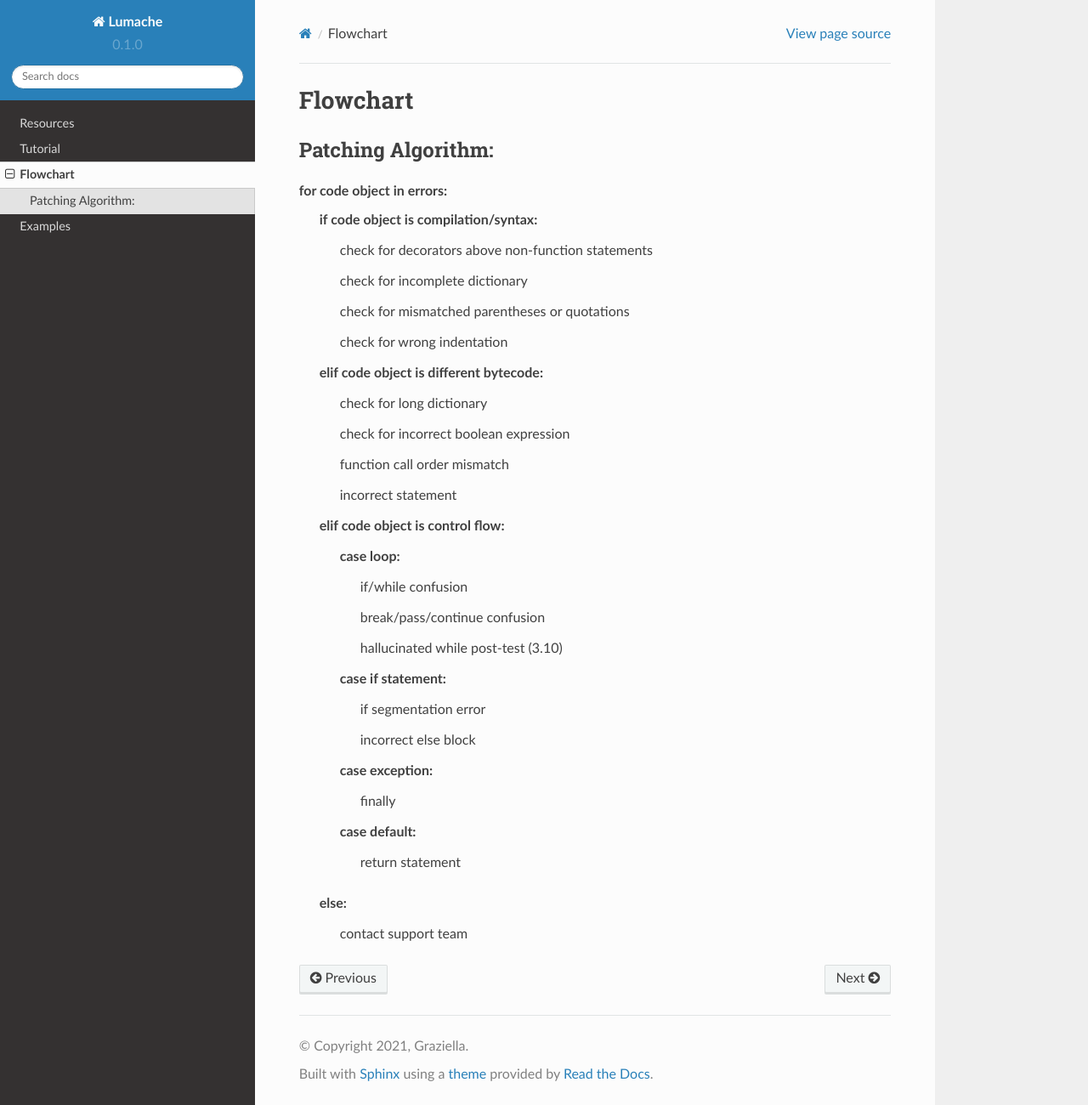
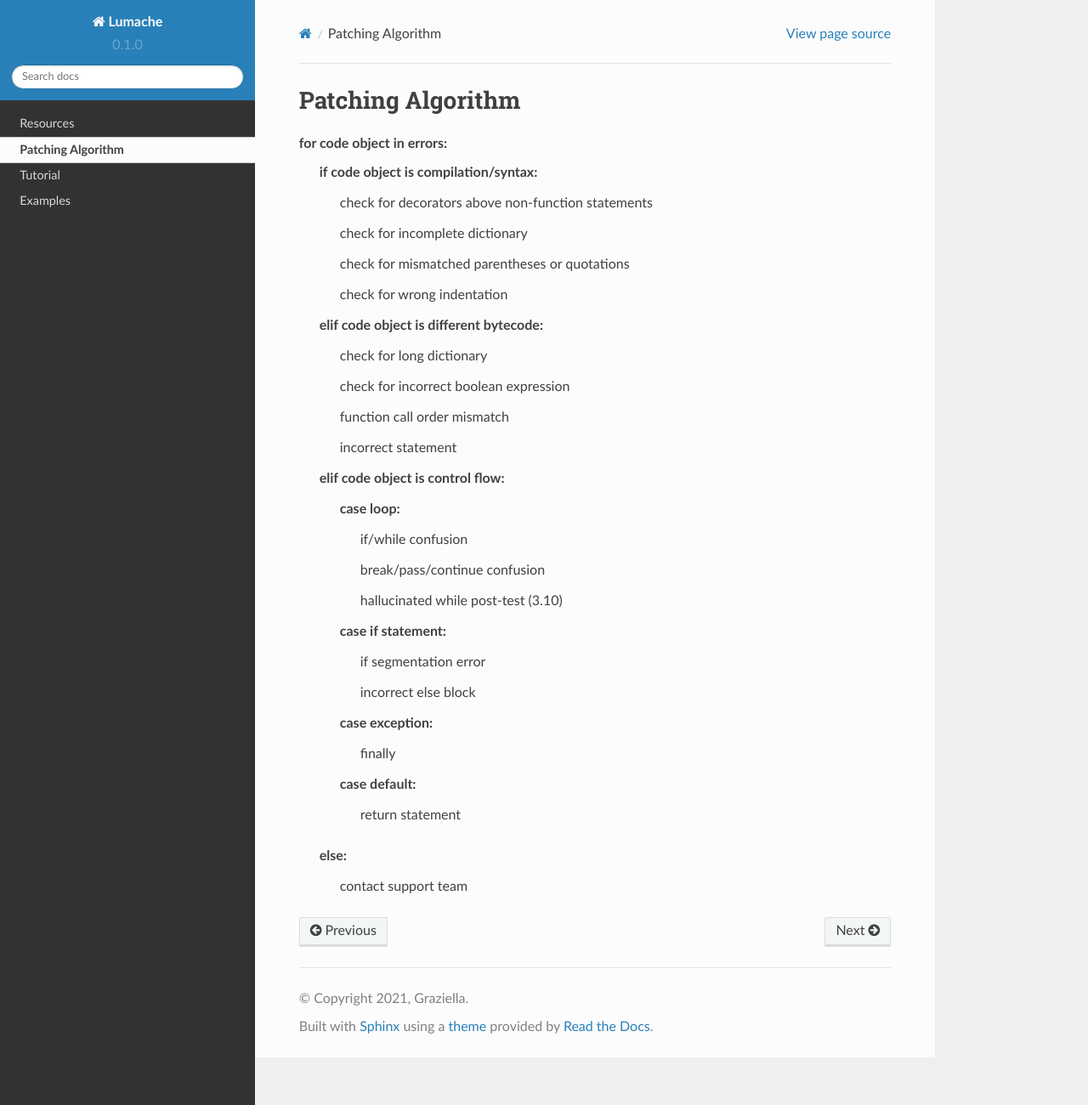
Before and after one commit to nachiketpandit101/pylingual-documentation, a Sphinx documentation site: the page built from docs/source/flowchart.rst, in a window 1280 px wide and 1300 px high. Shown: the whole window at 85% size. Built offline with Sphinx 7.4.7 and the Read the Docs theme 2.0.0, drawn with Linux system fonts in a browser that asks for light colours; pages that are not in the unit, such as notebooks, are missing from menus.

Commit message:
formatting

```diff
--- a/docs/source/flowchart.rst
+++ b/docs/source/flowchart.rst
@@ -1,8 +1,6 @@
-Flowchart
-====
+Patching Algorithm
+==================
 
-Patching Algorithm:
--------------------
 for code object in errors:
    if code object is compilation/syntax:
       check for decorators above non-function statements
--- a/docs/source/tutorial.rst
+++ b/docs/source/tutorial.rst
@@ -95,6 +95,7 @@ General Tips and How to Approach
 
 - A small delta (1 to 10) in jump target differences is usually acceptable and often stems from missing bytecode or incorrect lines.
 - Be aware of the following control flow interpretation issues:
+
   - `if` statements might be incorrectly interpreted as `while` loops, especially if there's a `break` or `continue` inside the `if` block.
   - Nested `if` statements and `else` blocks may need to be merged.
   - Consecutive `if` statements might need to be converted into `elif` statements.
```
Also changed, not shown: docs/source/api.rst (deleted, +0 -7 lines), docs/source/examples.rst (+8 -0 lines), docs/source/index.rst (+1 -8 lines).
